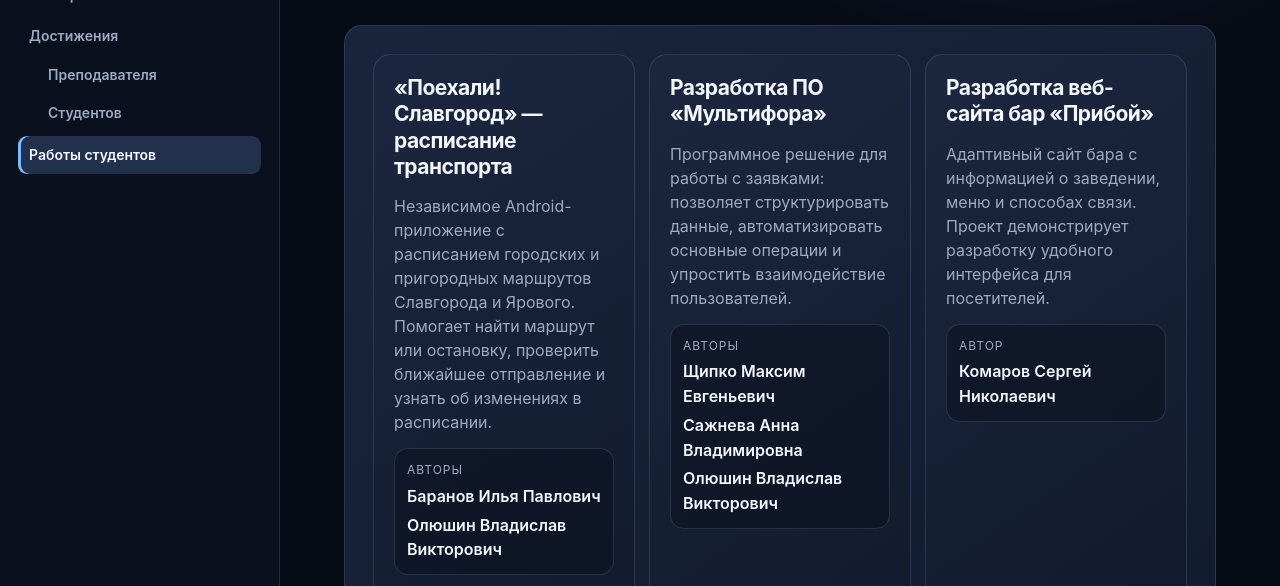
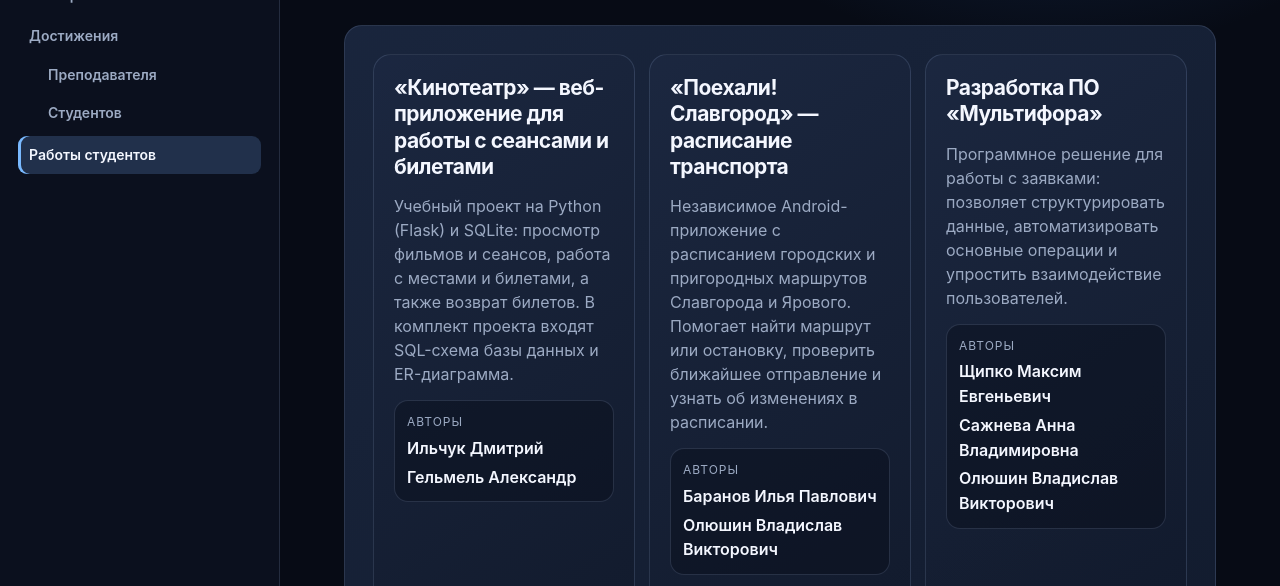
Before and after one commit to VseMirka200/olushin-portfolio, a plain HTML site: page pages/student-works.html in a window 1280 px wide. Shown: the part 202-788 px from the top of the page. Drawn offline with Linux system fonts and the light colour scheme.

Commit message:
feat: add cinema student project to works page

```diff
--- a/pages/student-works.html
+++ b/pages/student-works.html
@@ -50,6 +50,31 @@
 
     <section class="section" id="featured-projects">
       <div class="project-grid">
+        <article class="project-card">
+          <div class="project-card__body">
+            <h3>«Кинотеатр» — веб-приложение для работы с сеансами и билетами</h3>
+            <p>
+              Учебный проект на Python (Flask) и SQLite: просмотр фильмов и сеансов,
+              работа с местами и билетами, а также возврат билетов.
+              В комплект проекта входят SQL-схема базы данных и ER-диаграмма.
+            </p>
+            <dl class="project-card__meta">
+              <div>
+                <dt>Авторы</dt>
+                <dd>
+                  <ul class="project-card__people">
+                    <li>Ильчук Дмитрий</li>
+                    <li>Гельмель Александр</li>
+                  </ul>
+                </dd>
+              </div>
+            </dl>
+            <div class="project-card__actions">
+              <a class="btn btn--soft" href="../content/students-work/cinema/README.md" target="_blank" rel="noopener noreferrer">Описание и запуск</a>
+            </div>
+          </div>
+        </article>
+
         <article class="project-card">
           <div class="project-card__body">
             <h3>«Поехали! Славгород» — расписание транспорта</h3>
```
